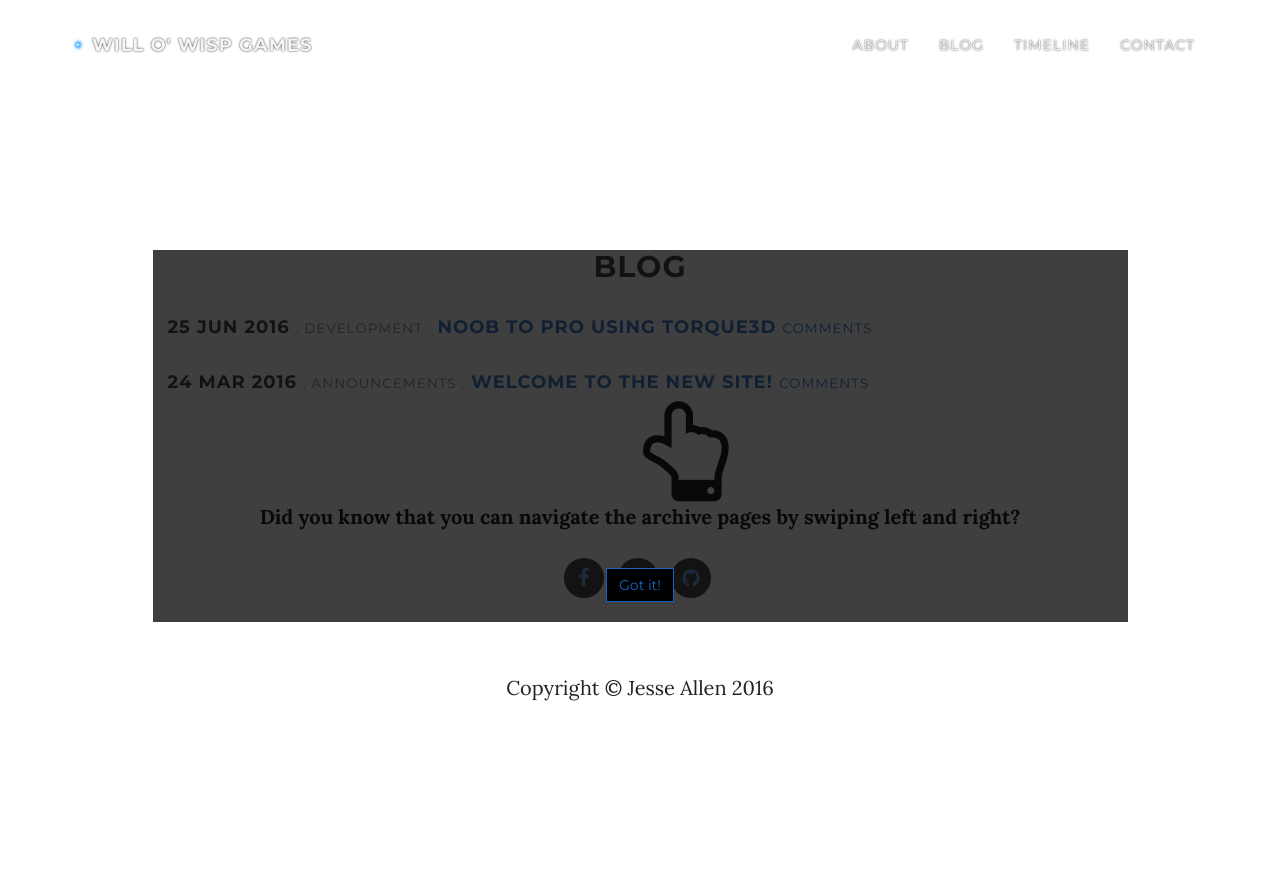
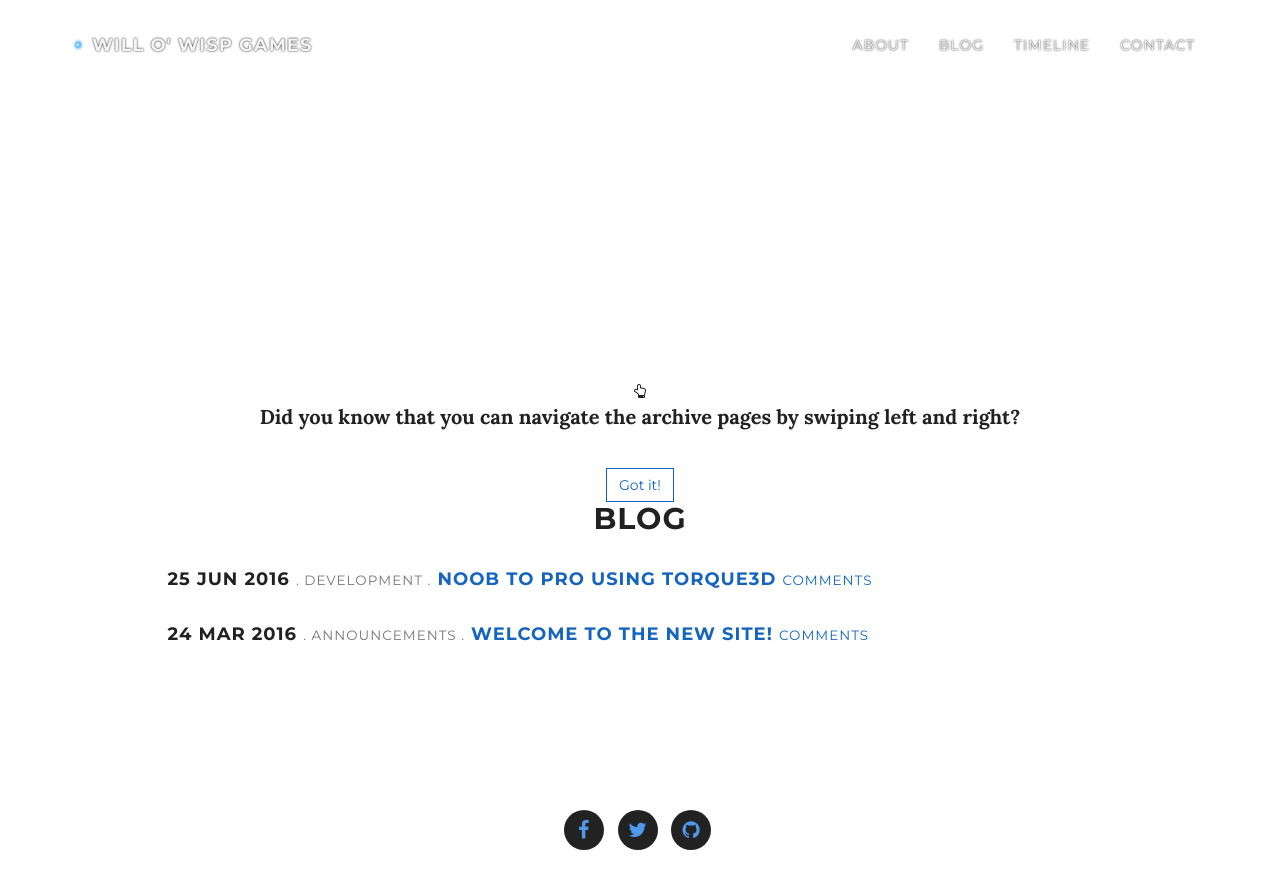
Before and after one commit to WilloWispGames/WilloWispGames.github.io, a Jekyll site: the page built from blog/index.html, in a window 1280 px wide and 900 px high. Shown: the top 889 px of the window. Built offline with Jekyll 4.4.1, drawn with Linux system fonts in a browser that asks for light colours; nearby versions of some CDN libraries; the list of posts is cut into pages by our own code; comment, search, counter and statistics services are not loaded.

Commit message:
Update grayscale.scss

```diff
--- a/css/grayscale.scss
+++ b/css/grayscale.scss
@@ -107,7 +107,7 @@
     a {
         color: $navbar-color;
         @if $header-text-shadow{
-            text-shadow: 0 0 2px rgba(0, 0, 0, 0.87);
+            text-shadow: 0 0 2px $dark; //rgba(0, 0, 0, 0.87);
         }
     }
     .nav {
@@ -120,18 +120,18 @@
                 &:hover {
                     /* color: rgba($light, 0.8); */
                     outline: none;
-                    background-color: rgba($lightGrey, 0.7);
+                    background-color: $lightGrey; //rgba($lightGrey, 0.7);
                 }
                 &:focus,
                 &:active {
                     outline: none;
-                    background-color: rgba($lightGrey, 0.7);
+                    background-color: $lightGrey; //rgba($lightGrey, 0.7);
                 }
             }
             &.active {
                 outline: none;
                 a {
-                    background-color: rgba($lightGrey, 0.7);
+                    background-color: $lightGrey; //rgba($lightGrey, 0.7);
                     &:hover {
                         color: $navbar-color;
                     }
@@ -150,7 +150,7 @@
         &.top-nav-collapse {
             padding: 0;
             background: $navbar-lg-collapse-background-color;
-            border-bottom: 1px solid rgba($lightGrey, 0.7);
+            border-bottom: 1px solid $lightGrey; //rgba($lightGrey, 0.7);
         }
     }
 }
@@ -387,6 +387,7 @@
 /* END Added in { Personal } for Typed Cursor in Header */
 
 /* Animation for hand-swipe */
+/*
 @-webkit-keyframes swipe {
     from {
         left: 5%;
@@ -404,9 +405,11 @@
          left: -5%;
      }
  }
+ */
  /* END Animation for hand-swipe */
 
  /* Style for swipe instruction section */
+ /*
  #swipe-instruction {
      display: none;
      position: absolute;
@@ -439,7 +442,7 @@
   background-color: $dark;
   color: $primary;
 }
-
+*/
  /* END Style for swipe instruction section */
 
 .fourofour {
```
